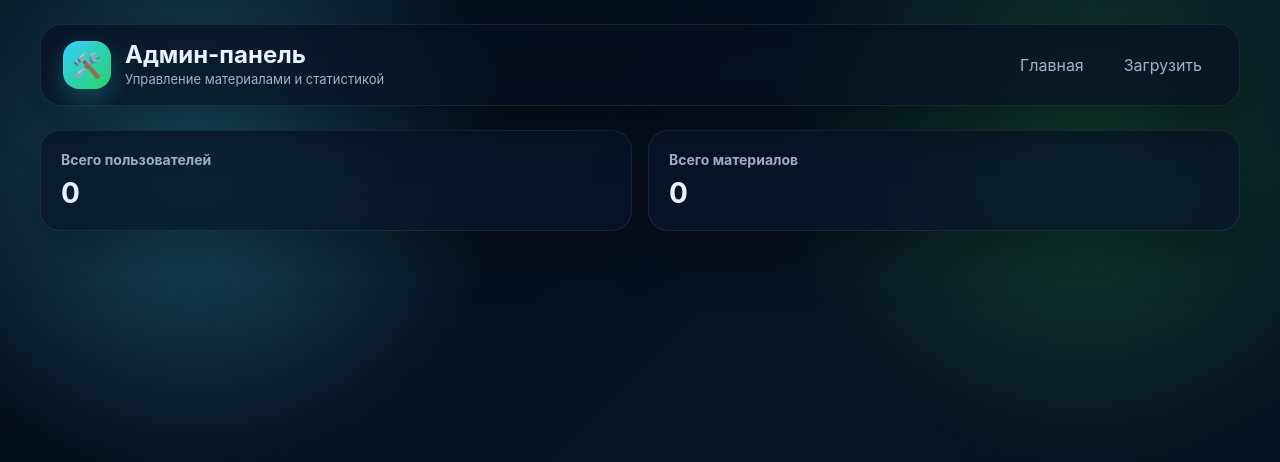
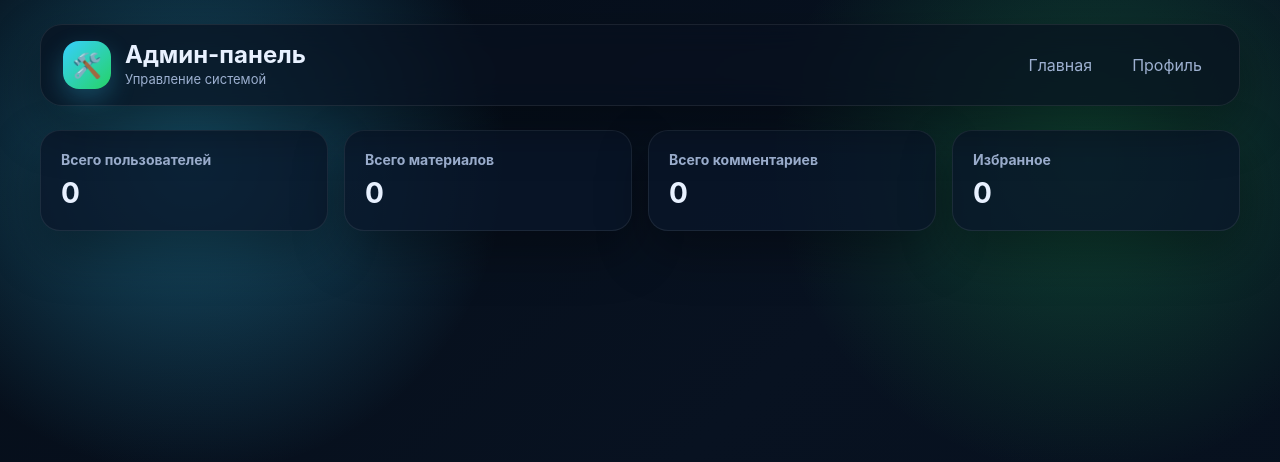
Before and after one commit to StanislavRostislav/college_notes, a FastAPI app: page /dashboard in a window 1280 px wide. Shown: the top 462 px of the page. Run offline with FastAPI, Linux system fonts and the light colour scheme.

Commit message:
Update dashboard.html

```diff
--- a/templates/dashboard.html
+++ b/templates/dashboard.html
@@ -13,13 +13,13 @@
                 <div class="brand-logo">🛠️</div>
                 <div class="brand-text">
                     <h1>Админ-панель</h1>
-                    <p>Управление материалами и статистикой</p>
+                    <p>Управление системой</p>
                 </div>
             </div>
 
             <div class="nav-links">
                 <a class="nav-link" href="/">Главная</a>
-                <a class="nav-link" href="/upload">Загрузить</a>
+                <a class="nav-link" href="/profile">Профиль</a>
             </div>
         </div>
 
@@ -31,6 +31,14 @@
             <div class="stat-card">
                 <h3>Всего материалов</h3>
                 <strong>{{ total_notes }}</strong>
+            </div>
+            <div class="stat-card">
+                <h3>Всего комментариев</h3>
+                <strong>{{ total_comments }}</strong>
+            </div>
+            <div class="stat-card">
+                <h3>Избранное</h3>
+                <strong>{{ total_favorites }}</strong>
             </div>
         </div>
 
```
